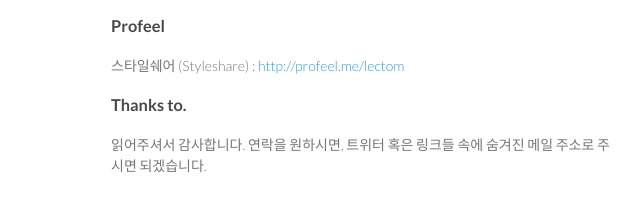
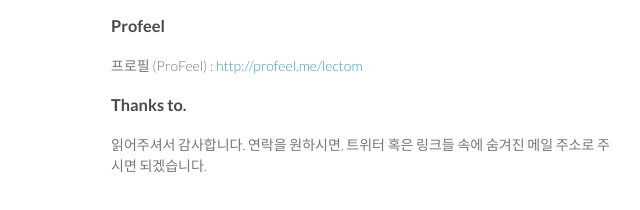
Before and after one commit to LectomT/lectomt.github.com, a plain HTML site: page index.html in a window 1280 px wide. Shown: the part 1019-1229 px from the top of the page, 459-1099 px from the left. Drawn offline with Linux system fonts and the light colour scheme.

Commit message:
Update index.html

```diff
--- a/index.html
+++ b/index.html
@@ -70,7 +70,7 @@
 <p> 스타일쉐어 (Styleshare)    : <a href="https://stylesha.re/1559">https://stylesha.re/1559</a> </p>
 
 <h3>Profeel</h3>
-<p> 스타일쉐어 (Styleshare)    : <a href="http://profeel.me/lectom">http://profeel.me/lectom</a> </p>
+<p> 프로필 (ProFeel)    : <a href="http://profeel.me/lectom">http://profeel.me/lectom</a> </p>
 <h3>Thanks to. </h3>
 
 <p>읽어주셔서 감사합니다. 연락을 원하시면, 트위터 혹은 링크들 속에 숨겨진 메일 주소로 주시면 되겠습니다.</p>
```
